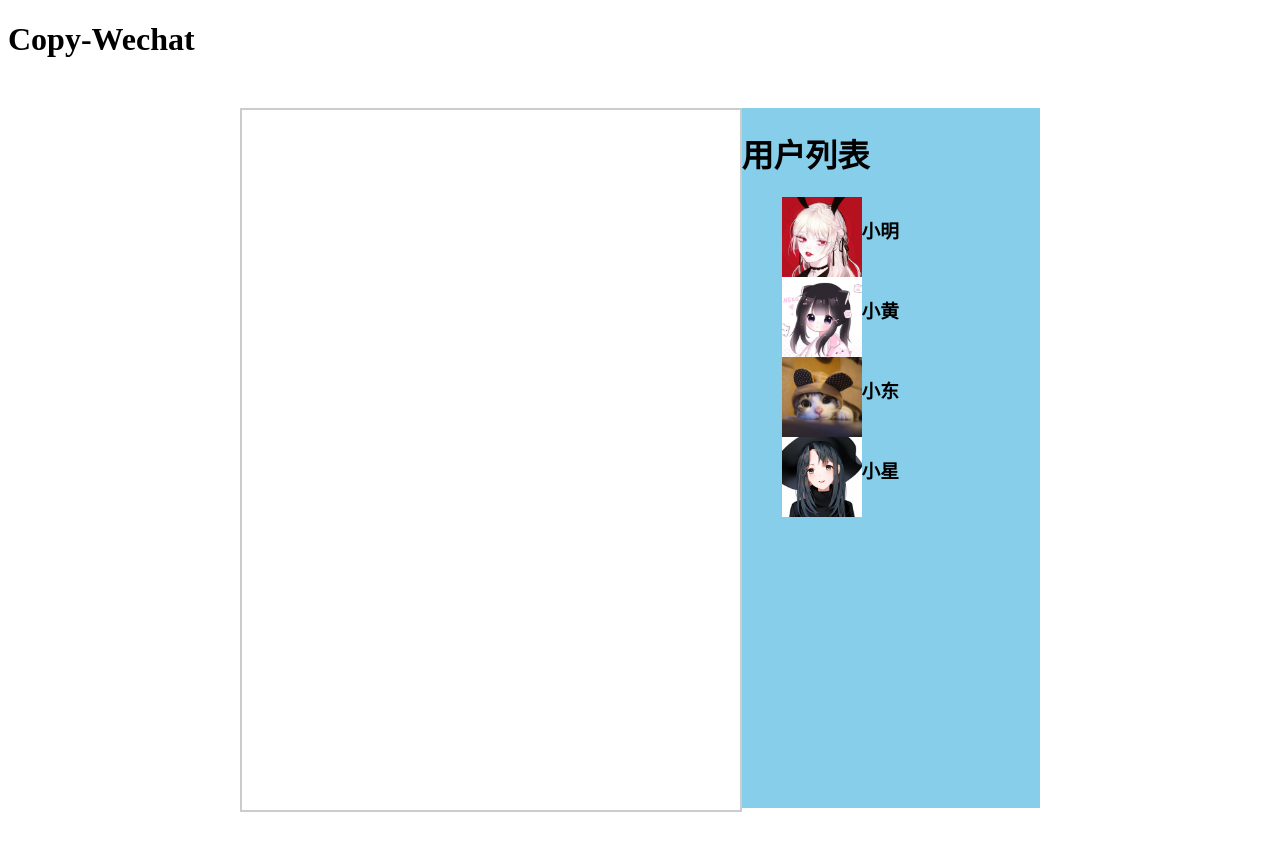
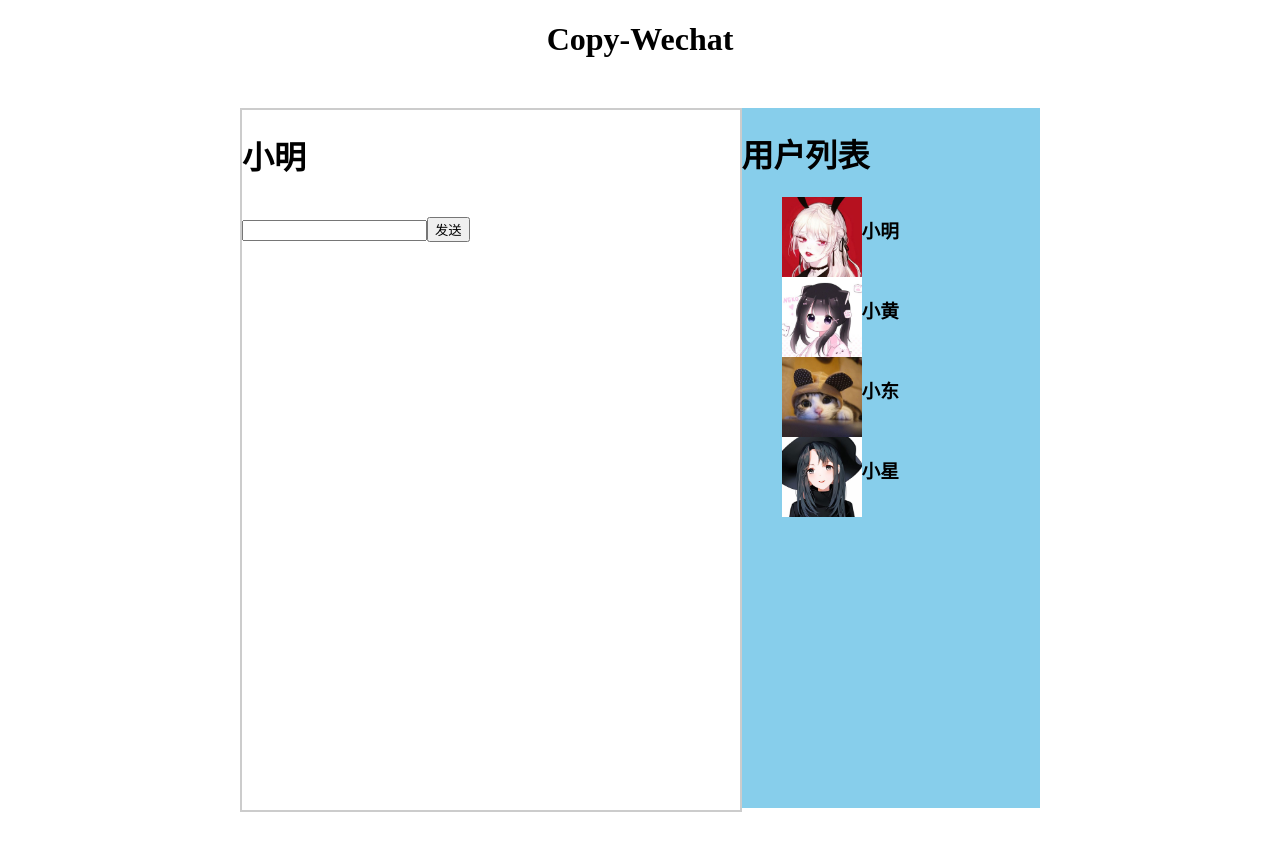
Before and after one commit to OxOd-pop/copy-wechat, a Vue app: page / in a window 1280 px wide. Shown: the top 850 px of the page. Built offline with nearby package versions, Linux system fonts and the light colour scheme.

Commit message:
【添加】聊天组件

```diff
--- a/src/App.vue
+++ b/src/App.vue
@@ -1,8 +1,8 @@
 <template>
   <div id="app">
-    <h1>{{ msg }}</h1>
+    <h1 class="title">{{ msg }}</h1>
     <div class="content">
-      <chatcom :curUser="curUser"></chatcom>
+      <chatcom :curUser="userlist[curUserIndex]"></chatcom>
       <userlistcom @selectUser="toggleUser" :userlist="userlist"></userlistcom>
     </div>
   </div>
@@ -38,15 +38,12 @@ export default {
           headerimg: require("./assets/image/4.jpg")
         }
       ],
-      curUser: {
-        username: "",
-        headerimg: ""
-      }
+      curUserIndex: 0
     };
   },
   methods: {
     toggleUser: function(index) {
-      this.curUser = this.userlist[index];
+      this.curUserIndex = index;
     }
   }
 };
@@ -58,4 +55,7 @@ export default {
   height: 700px;
   margin: 50px auto;
 }
+.title {
+  text-align: center;
+}
 </style>
--- /dev/null
+++ b/src/components/chatInputCom.vue
@@ -0,0 +1,6 @@
+<template>
+  <div>
+    <input type="text" />
+    <button>发送</button>
+  </div>
+</template>
--- /dev/null
+++ b/src/components/chatItem.vue
@@ -0,0 +1,8 @@
+<template>
+  <div class="chatItem">
+    <img src="" alt="" />
+    <div>
+      <slot name="chatContent"></slot>
+    </div>
+  </div>
+</template>
--- a/src/components/chatcom.vue
+++ b/src/components/chatcom.vue
@@ -1,13 +1,25 @@
 <template>
   <div class="chat">
     <h1 class="user">{{ curUser.username }}</h1>
+    <div class="chatlist">
+      <chatItem> </chatItem>
+    </div>
+    <chatInputCom></chatInputCom>
   </div>
 </template>
+
 <script>
+import chatInputCom from "./chatInputCom";
+import chatItem from "./chatItem";
 export default {
-  props: ["curUser"]
+  props: ["curUser"],
+  components: {
+    chatInputCom,
+    chatItem
+  }
 };
 </script>
+
 <style scoped>
 .chat {
   width: 500px;
--- /dev/null
+++ b/vue.config.js
@@ -0,0 +1,3 @@
+module.exports = {
+  publicPath: "./"
+};
```
